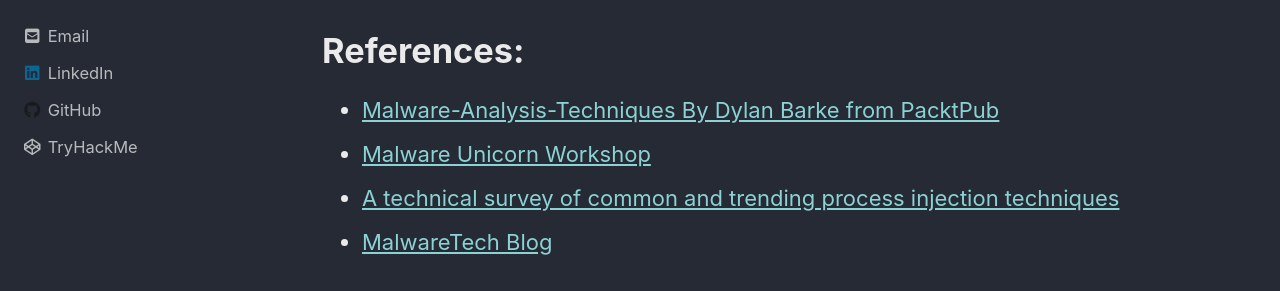
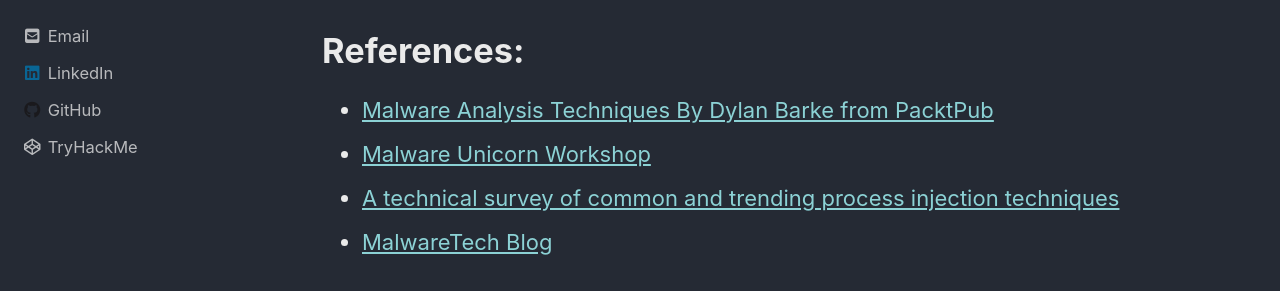
Before and after one commit to Haxer007/haxer007.github.io, a Jekyll site: the page built from _posts/Malware-Analysis/2021-10-01-Types of Process Injection.md, in a window 1280 px wide and 900 px high, scrolled down 8711 px. Shown: the part 163-454 px from the top of the window. Built offline with Jekyll 4.4.1, drawn with Linux system fonts in a browser that asks for light colours; cached includes are drawn as plain includes; nearby versions of some CDN libraries.

```diff
--- a/_posts/Malware-Analysis/2021-10-01-Types of Process Injection.md
+++ b/_posts/Malware-Analysis/2021-10-01-Types of Process Injection.md
@@ -116,7 +116,7 @@ The malware first creates a new process to host the malicious code in suspended
 
 # References:
 
-* [Malware-Analysis-Techniques By Dylan Barke from PacktPub](https://www.packtpub.com/product/malware-analysis-techniques/9781839212277)
+* [Malware Analysis Techniques By Dylan Barke from PacktPub](https://www.packtpub.com/product/malware-analysis-techniques/9781839212277)
 * [Malware Unicorn Workshop](https://malwareunicorn.org/workshops/peinjection.html#3)
 * [A technical survey of common and trending process injection techniques](https://www.elastic.co/blog/ten-process-injection-techniques-technical-survey-common-and-trending-process)
 * [MalwareTech Blog](https://www.malwaretech.com/2013/11/portable-executable-injection-for.html)
```
Also changed, not shown: other parts of _posts/Malware-Analysis/2021-10-01-Types of Process Injection.md (+1 -1 lines).
